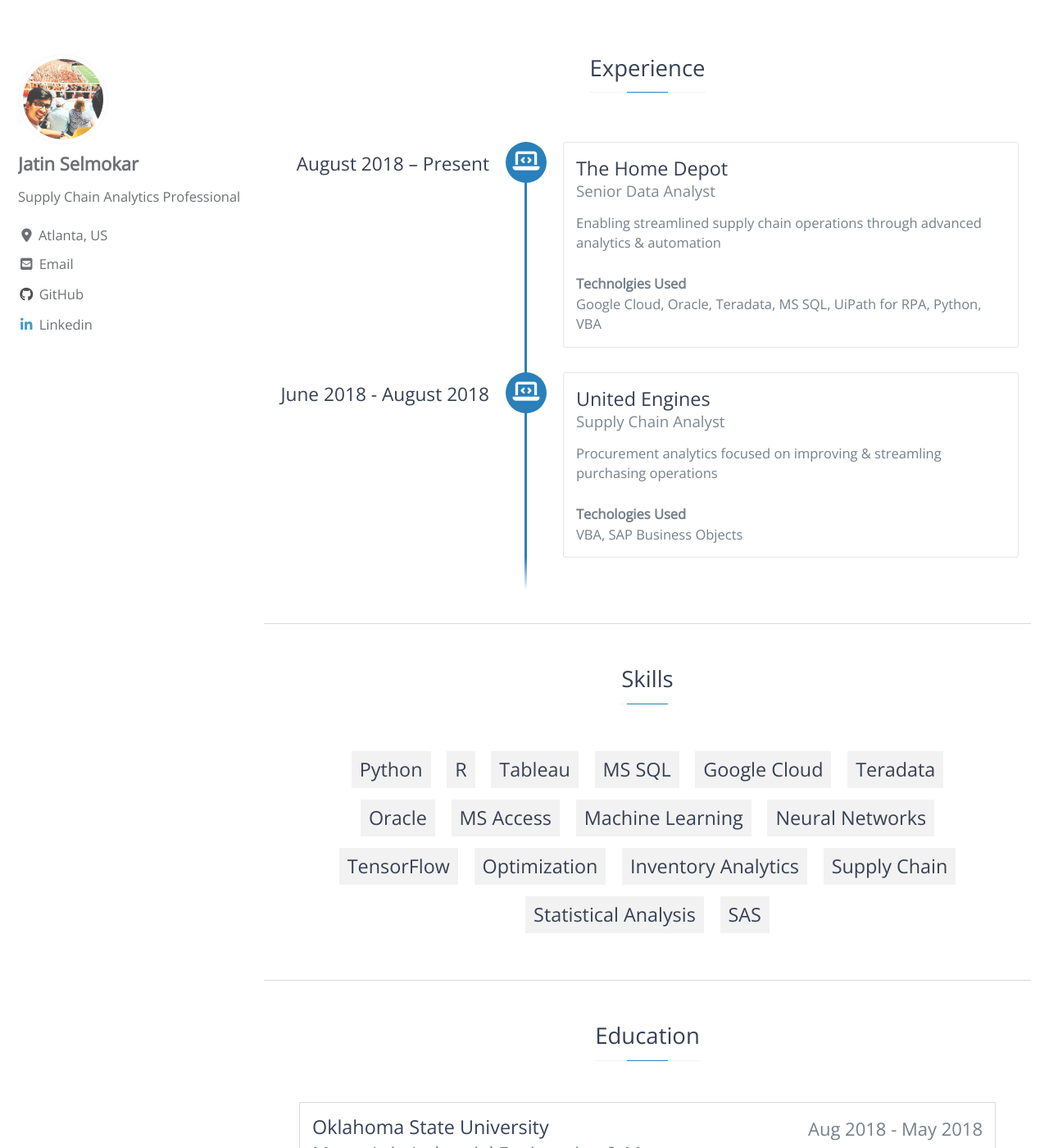
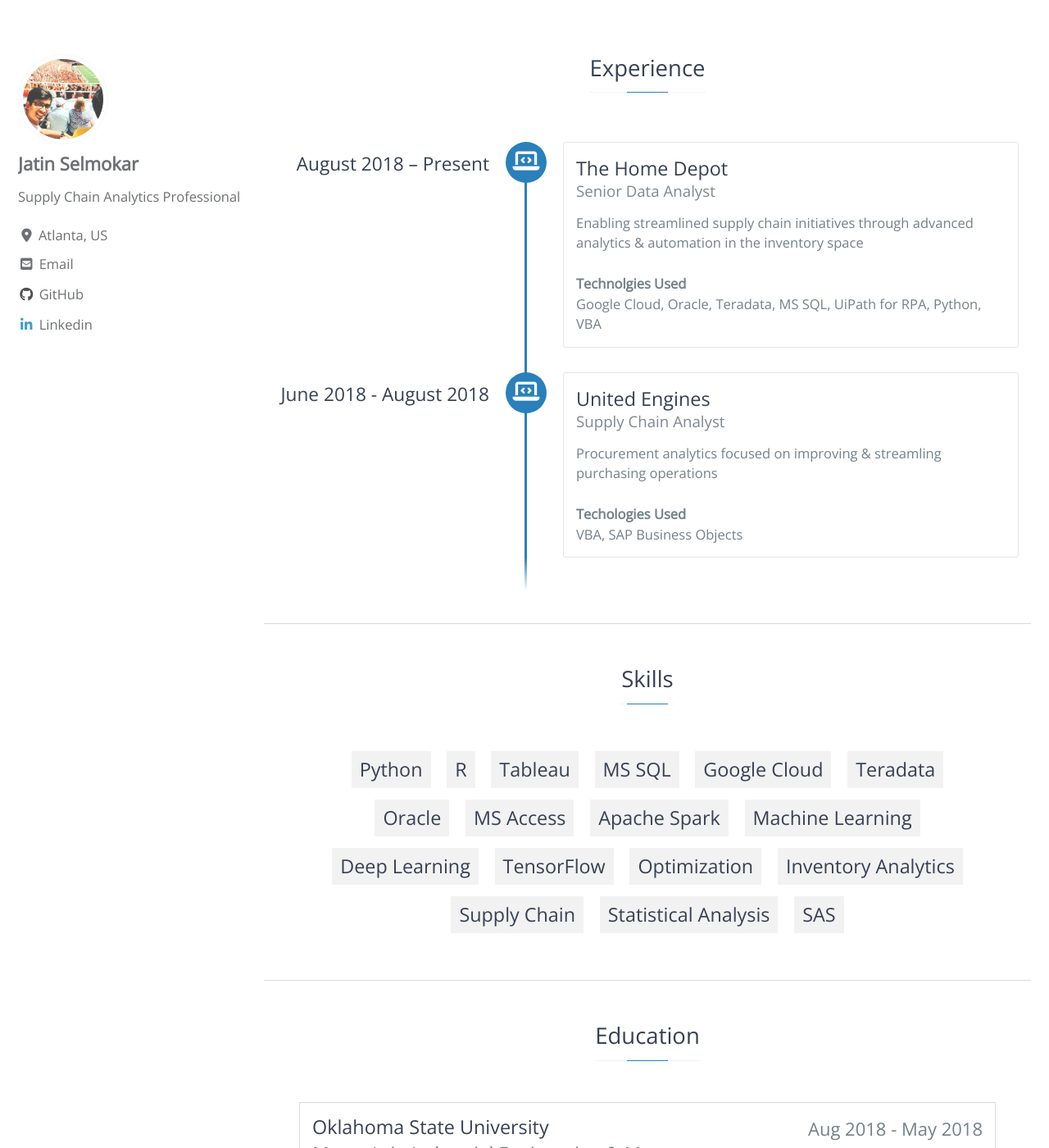
Before and after one commit to jatinselmokar/jatinselmokar.github.io, a Jekyll site: the page built from index.html, in a window 1280 px wide and 1400 px high, scrolled down 448 px. Shown: the whole window at 82% size. Built offline with Jekyll 4.4.1, drawn with Linux system fonts in a browser that asks for light colours; cached includes are drawn as plain includes; nearby versions of some CDN libraries; the list of posts is cut into pages by our own code.

Commit message:
project & skill update

```diff
--- a/_includes/resume.html
+++ b/_includes/resume.html
@@ -6,7 +6,7 @@
                 <h3>The Home Depot</h3>
                 <h4>Senior Data Analyst</h4>
                 <p>
-                  Enabling streamlined supply chain operations through advanced analytics & automation <br/>
+                  Enabling streamlined supply chain initiatives through advanced analytics & automation in the inventory space<br/>
                   <br><b>Technolgies Used</b></br>Google Cloud, Oracle, Teradata, MS SQL, UiPath for RPA, Python, VBA
                 </p>
             </div></div></div>
@@ -35,8 +35,9 @@
             <li>Teradata</li>
             <li>Oracle</li>
             <li>MS Access</li>
+            <li>Apache Spark</li>
             <li>Machine Learning</li>
-            <li>Neural Networks</li>
+            <li>Deep Learning</li>
             <li>TensorFlow</li>
             <li>Optimization</li>
             <li>Inventory Analytics</li>
```
Also changed, not shown: _posts/2020-01-15-face-recognition.md (renamed from _posts/2020-05-11-face-recognition.md).
